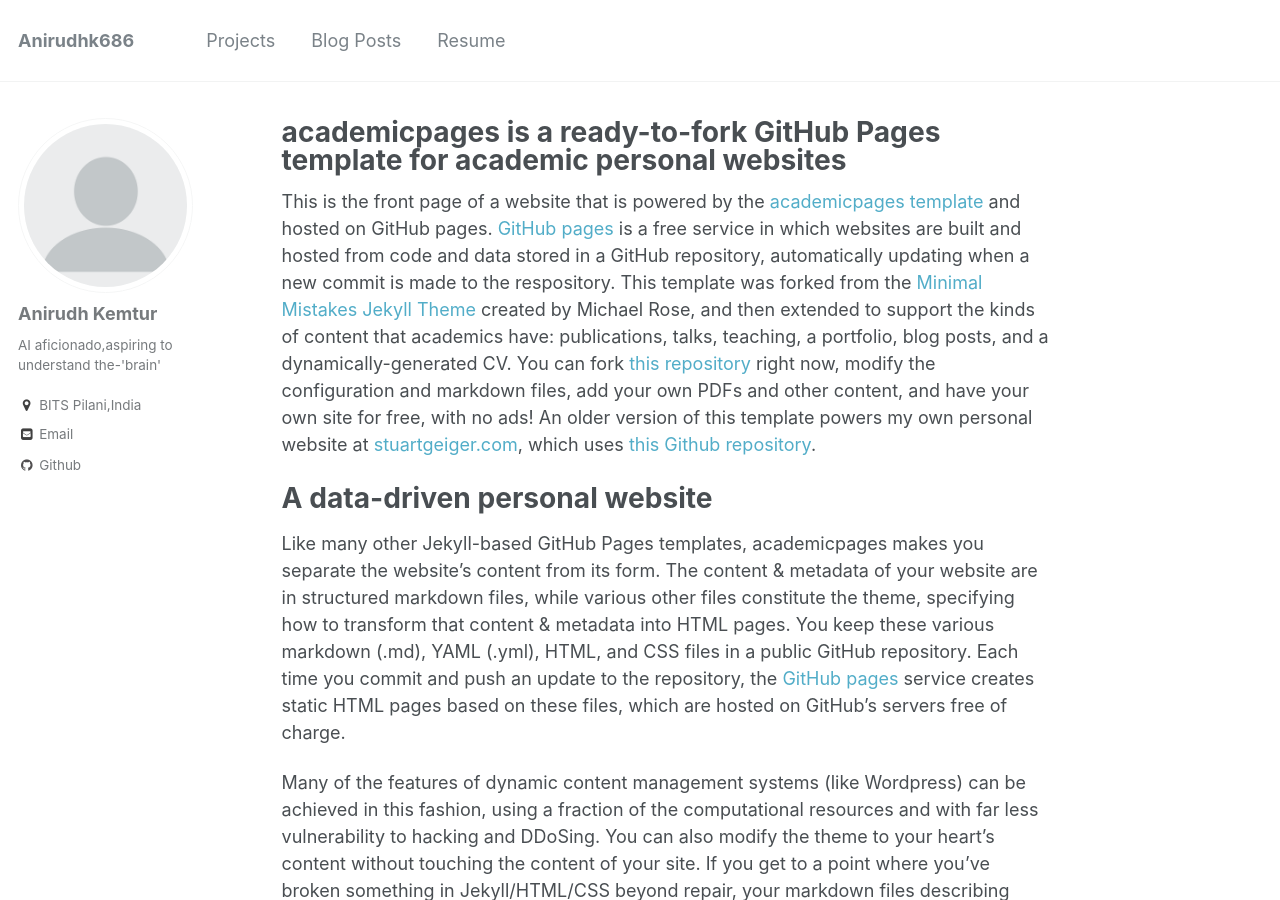
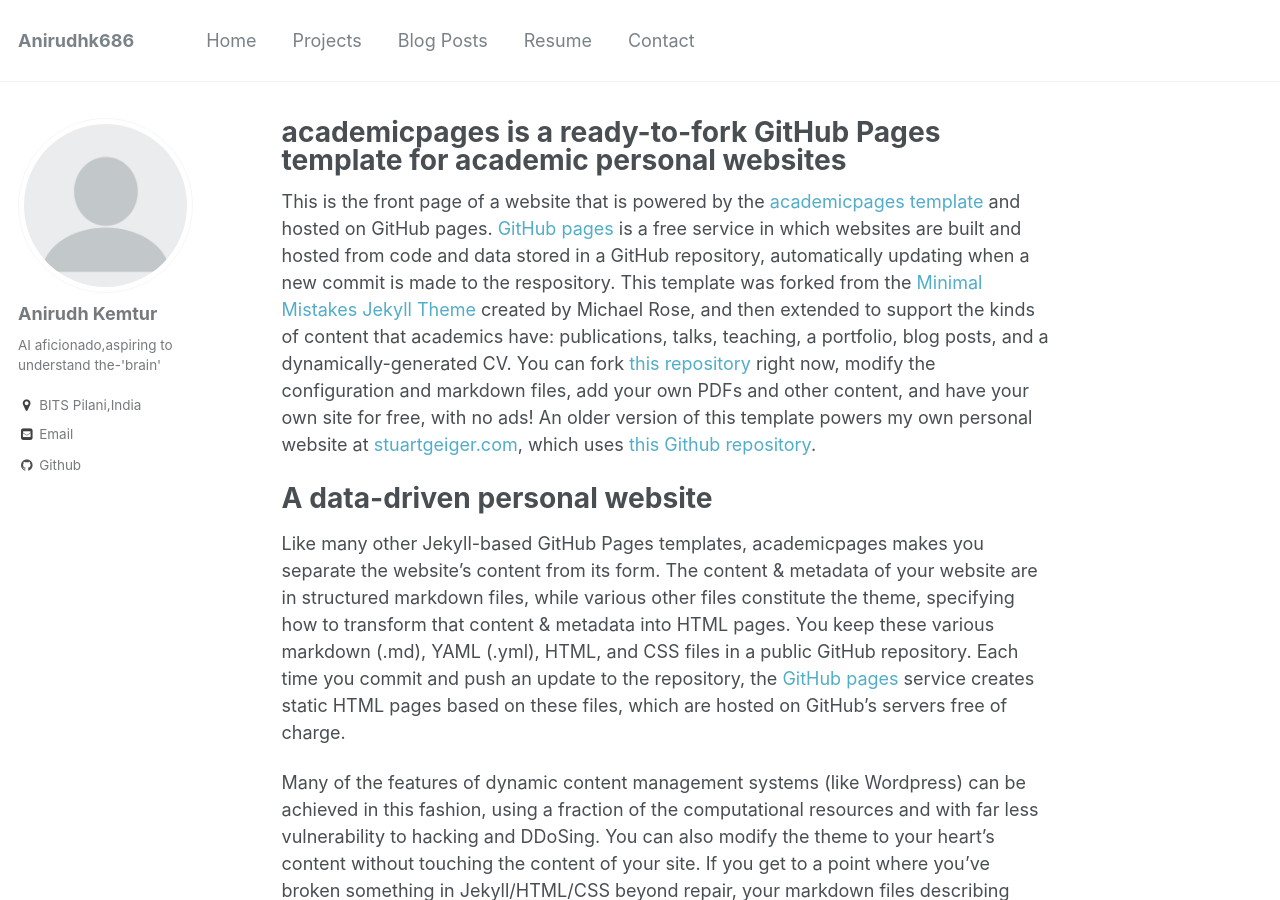
Before and after one commit to anirudhk686/anirudhk686.github.io, a Jekyll site: the page built from _pages/about.md, in a window 1280 px wide and 900 px high. Built offline with Jekyll 4.4.1, drawn with Linux system fonts in a browser that asks for light colours.

Commit message:
Update navigation.yml

```diff
--- a/_data/navigation.yml
+++ b/_data/navigation.yml
@@ -1,5 +1,8 @@
 # main links links
 main:
+  - title: "Home"
+    url: #
+
   - title: "Projects"
     url: /Projects/
 
@@ -8,3 +11,6 @@ main:
 
   - title: "Resume"
     url: /Resume/
+
+  - title: "Contact"
+    url: /Contact/
```
